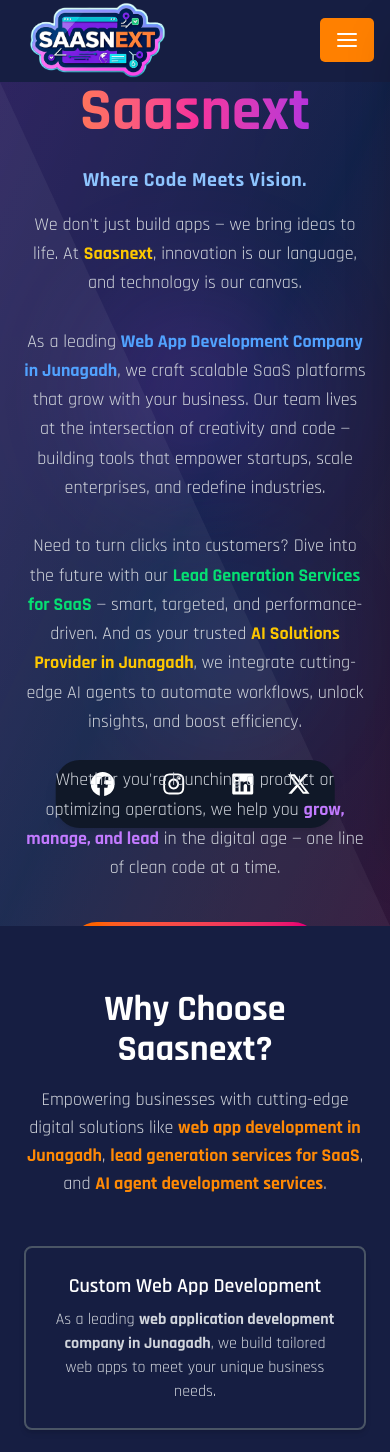
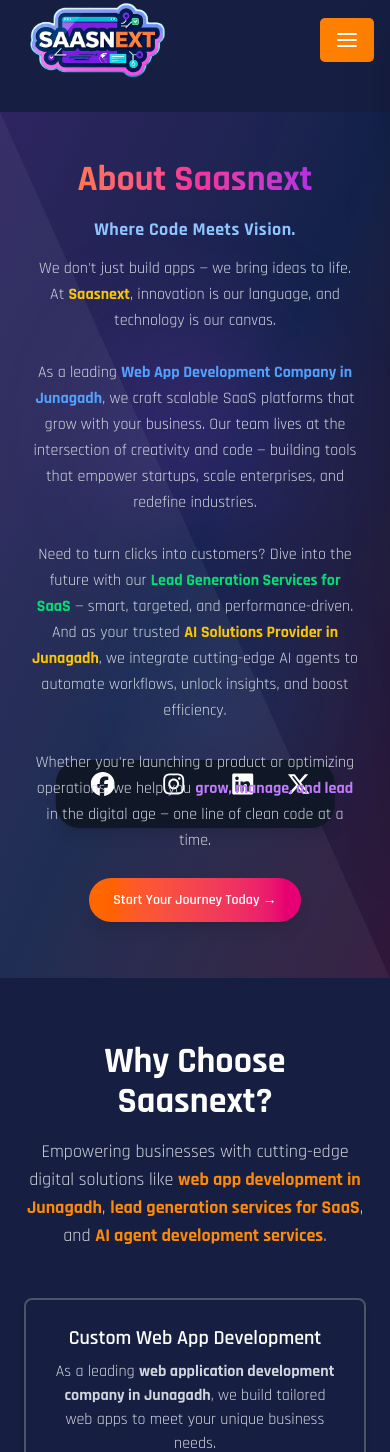
Before and after one commit to DeepakBagada93/saasnext-new, a Next.js app: page /about-us in a window 390 px wide. Shown: the top 1452 px of the page. Built offline with nearby package versions, Linux system fonts and the light colour scheme.

Commit message:
Your commit message here

```diff
--- a/app/about-us/page.js
+++ b/app/about-us/page.js
@@ -29,7 +29,7 @@
     <>
 
 
-<section className="relative w-full bg-gradient-to-br from-[#161E42] to-[#0A1128] text-white overflow-hidden h-screen flex items-center justify-center px-6">
+<section className="relative w-full bg-gradient-to-br from-[#161E42] to-[#0A1128] text-white overflow-hidden min-h-screen flex items-center justify-center px-4 sm:px-6 py-12 sm:py-16 mt-[30px] md:mt-0">
   {/* Background decorative elements */}
   <div className="absolute inset-0 z-0 overflow-hidden">
     {/* Animated gradient overlay */}
@@ -54,15 +54,15 @@
   </div>
 
   {/* Content container */}
-  <div className="container mx-auto text-center max-w-4xl relative z-10">
+  <div className="container mx-auto text-center max-w-4xl relative z-10 px-4 sm:px-6">
     {/* Heading with gradient and animation */}
-    <h1 className="text-6xl md:text-7xl font-extrabold mb-6 text-transparent bg-clip-text bg-gradient-to-r from-orange-400 via-pink-500 to-purple-600 animate-shimmer">
+    <h1 className="text-4xl sm:text-5xl md:text-6xl lg:text-7xl font-extrabold mb-4 sm:mb-6 text-transparent bg-clip-text bg-gradient-to-r from-orange-400 via-pink-500 to-purple-600 animate-shimmer">
       About Saasnext
     </h1>
 
     {/* Description with glowing effect */}
-    <p className="text-lg md:text-xl leading-relaxed text-gray-300 animate-fade-in-up">
-      <span className="block font-bold text-xl text-blue-300 tracking-wide mb-4">Where Code Meets Vision.</span>
+    <p className="text-base sm:text-lg md:text-xl leading-relaxed text-gray-300 animate-fade-in-up">
+      <span className="block font-bold text-lg sm:text-xl text-blue-300 tracking-wide mb-3 sm:mb-4">Where Code Meets Vision.</span>
       We don't just build apps — we bring ideas to life. At <strong className="text-yellow-400 glow">Saasnext</strong>, innovation is our language, and technology is our canvas.
       <br /><br />
       As a leading{" "}
@@ -77,10 +77,10 @@
     </p>
 
     {/* Call to Action with 3D hover effect */}
-    <div className="mt-10 animate-fade-in-up">
+    <div className="mt-6 sm:mt-8 md:mt-10 animate-fade-in-up">
       <a
         href="/contact"
-        className="inline-block relative bg-gradient-to-r from-orange-500 to-pink-600 text-white font-semibold px-8 py-4 rounded-full shadow-lg hover:shadow-2xl transition-all transform hover:-translate-y-1 hover:scale-105 overflow-hidden group"
+        className="inline-block relative bg-gradient-to-r from-orange-500 to-pink-600 text-white font-semibold px-6 sm:px-8 py-3 sm:py-4 rounded-full shadow-lg hover:shadow-2xl transition-all transform hover:-translate-y-1 hover:scale-105 overflow-hidden group text-sm sm:text-base"
       >
         <span className="relative z-10">Start Your Journey Today →</span>
         <span className="absolute inset-0 bg-white/10 blur-md opacity-0 group-hover:opacity-100 transition-opacity"></span>
--- a/app/contact/page.js
+++ b/app/contact/page.js
@@ -5,7 +5,7 @@
 export default function Contact() {
   return (
     <>
-    <section className="relative w-full h-[600px] bg-gradient-to-br from-[#161E42] to-[#0A1128] flex items-center justify-center text-center px-6 overflow-hidden">
+    <section className="relative w-full min-h-[600px] sm:min-h-screen bg-gradient-to-br from-[#161E42] to-[#0A1128] flex items-center justify-center text-center px-4 sm:px-6 py-12 sm:py-16 overflow-hidden">
   {/* Background decorative elements */}
   <div className="absolute inset-0 z-0 overflow-hidden">
     {/* Animated gradient overlay */}
@@ -30,15 +30,15 @@
   </div>
 
   {/* Content container */}
-  <div className="max-w-3xl relative z-10">
+  <div className="max-w-3xl relative z-10 px-4 sm:px-6 mx-auto">
     {/* Heading with gradient shimmer effect */}
-    <h2 className="text-5xl sm:text-6xl font-extrabold mb-4 text-transparent bg-clip-text bg-gradient-to-r from-green-400 via-blue-500 to-purple-600 animate-shimmer transition-all duration-500 hover:tracking-wide">
+    <h2 className="text-3xl sm:text-4xl md:text-5xl lg:text-6xl font-extrabold mb-4 sm:mb-6 text-transparent bg-clip-text bg-gradient-to-r from-green-400 via-blue-500 to-purple-600 animate-shimmer transition-all duration-500 hover:tracking-wide">
       Welcome to Saasnext
     </h2>
 
     {/* Description with glowing effect */}
-    <p className="text-lg sm:text-xl text-slate-300 leading-relaxed animate-fade-in-up">
-      <span className="block font-bold text-lg text-blue-300 tracking-wide mb-3">Your Digital Growth Engine.</span>
+    <p className="text-base sm:text-lg md:text-xl text-slate-300 leading-relaxed animate-fade-in-up">
+      <span className="block font-bold text-base sm:text-lg text-blue-300 tracking-wide mb-2 sm:mb-3">Your Digital Growth Engine.</span>
       We don’t just build apps — we fuel ambition. At <span className="font-semibold text-white glow">Saasnext</span>, we’re on a mission to turn bold ideas into powerful digital realities.
       <br /><br />
       As a trusted <strong className="text-orange-400 glow">Web Development Company in Junagadh</strong>, we specialize in crafting high-performance web applications and scalable <strong className="text-purple-400 glow">Custom SaaS Development Services</strong> that grow with your business.
--- a/app/services/page.js
+++ b/app/services/page.js
@@ -14,7 +14,7 @@
 
   return (
     <>
-     <section className="relative w-full h-[600px] bg-gradient-to-br from-[#161E42] to-[#0A1128] flex items-center justify-center text-center px-6 overflow-hidden">
+     <section className="relative w-full min-h-[600px] sm:h-screen bg-gradient-to-br from-[#161E42] to-[#0A1128] flex items-center justify-center text-center px-4 sm:px-6 py-12 sm:py-16 overflow-hidden">
   {/* Background decorative elements */}
   <div className="absolute inset-0 z-0 overflow-hidden">
     {/* Animated gradient overlay */}
@@ -39,15 +39,15 @@
   </div>
 
   {/* Content container */}
-  <div className="max-w-3xl relative z-10">
+  <div className="max-w-3xl relative z-10 px-4 sm:px-6">
     {/* Heading with gradient shimmer effect */}
-    <h2 className="text-4xl sm:text-5xl md:text-6xl font-extrabold mb-6 leading-tight text-transparent bg-clip-text bg-gradient-to-r from-green-400 via-blue-500 to-purple-600 animate-shimmer transition-all duration-500 hover:tracking-wide">
+    <h2 className="text-3xl sm:text-4xl md:text-5xl lg:text-6xl font-extrabold mb-4 sm:mb-6 leading-tight text-transparent bg-clip-text bg-gradient-to-r from-green-400 via-blue-500 to-purple-600 animate-shimmer transition-all duration-500 hover:tracking-wide">
       Turning Ideas into Impact with <span className="text-green-400 glow">Digital Excellence</span> 🚀
     </h2>
 
     {/* Description with glowing effect */}
-    <p className="text-lg sm:text-xl text-slate-300 mb-8 animate-fade-in-up">
-      <span className="block font-bold text-lg text-blue-300 tracking-wide mb-3">Where Vision Meets Velocity.</span>
+    <p className="text-base sm:text-lg md:text-xl text-slate-300 mb-6 sm:mb-8 animate-fade-in-up">
+      <span className="block font-bold text-base sm:text-lg text-blue-300 tracking-wide mb-2 sm:mb-3">Where Vision Meets Velocity.</span>
       At <span className="font-semibold text-white glow">Saasnext</span>, we believe every great business starts with a bold idea — and ends with flawless execution.
       <br /><br />
       As a premier <strong className="text-blue-400 glow">Web Application Development Company in Junagadh</strong>, we specialize in crafting scalable SaaS platforms that evolve with your ambitions. From intuitive UI/UX design to full-stack development, our team turns complexity into simplicity.
@@ -58,7 +58,7 @@
     {/* Call to Action with hover effects */}
     <a
       href="/contact"
-      className="inline-block relative px-8 py-4 bg-gradient-to-r from-green-500 to-blue-600 text-white text-lg font-semibold rounded-full shadow-lg hover:shadow-2xl hover:-translate-y-1 hover:scale-105 transition-all duration-300 group overflow-hidden"
+      className="inline-block relative px-6 sm:px-8 py-3 sm:py-4 bg-gradient-to-r from-green-500 to-blue-600 text-white text-base sm:text-lg font-semibold rounded-full shadow-lg hover:shadow-2xl hover:-translate-y-1 hover:scale-105 transition-all duration-300 group overflow-hidden"
     >
       <span className="relative z-10">🚀 Launch Your Digital Transformation</span>
       <span className="absolute inset-0 bg-white/10 blur-md opacity-0 group-hover:opacity-100 transition-opacity"></span>
```
